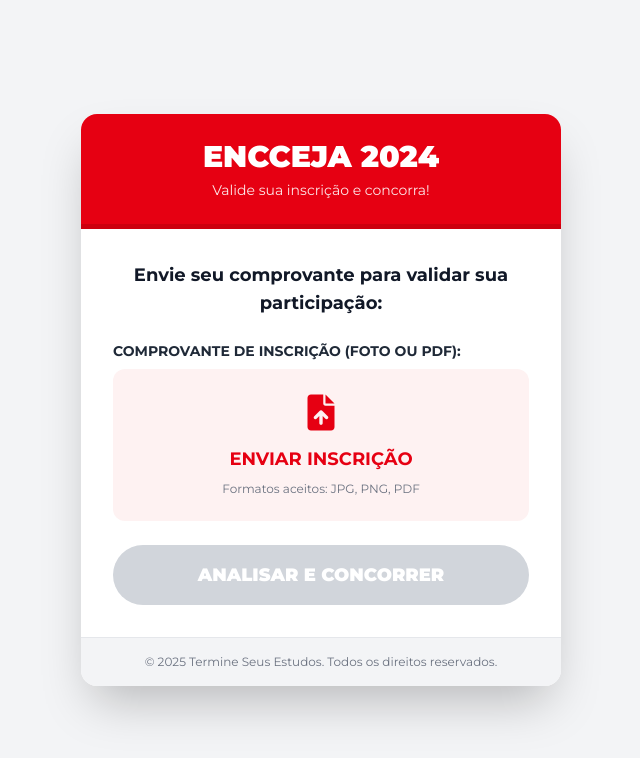
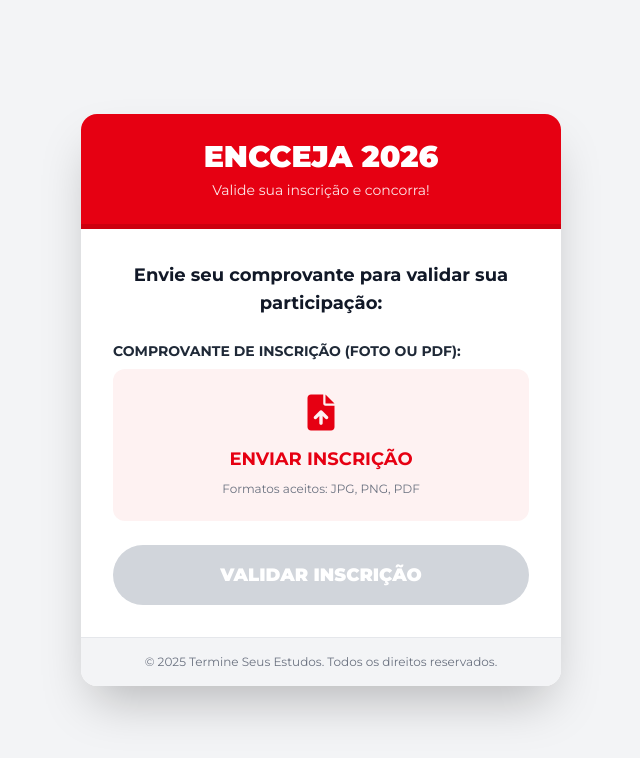
Before and after one commit to aentrosada/encceja-iscricao, a React (Vite) app: page / in a window 1280 px wide. Shown: the top 758 px of the page, without its empty margins (319-959 px from the left). Built offline with nearby package versions, Linux system fonts and the light colour scheme.

Commit message:
edicao texto

```diff
--- a/App.tsx
+++ b/App.tsx
@@ -120,7 +120,7 @@ const App: React.FC = () => {
 
         {/* Header */}
         <div className="bg-primary-red text-white p-6 border-b-[5px] border-dark-red text-center">
-          <h1 className="font-black text-3xl uppercase leading-tight mb-1">Encceja 2024</h1>
+          <h1 className="font-black text-3xl uppercase leading-tight mb-1">Encceja 2026</h1>
           <p className="text-sm font-normal opacity-90">Valide sua inscrição e concorra!</p>
         </div>
 
@@ -180,7 +180,7 @@ const App: React.FC = () => {
                   disabled={!file || isFormSubmitting}
                   className="w-full bg-primary-red text-white border-none py-4 text-lg font-black uppercase rounded-full cursor-pointer mt-4 shadow-lg hover:bg-dark-red hover:-translate-y-1 transition-all disabled:bg-gray-300 disabled:cursor-not-allowed disabled:shadow-none disabled:transform-none"
                 >
-                  {isFormSubmitting ? 'Analisando...' : 'Analisar e Concorrer'}
+                  {isFormSubmitting ? 'Analisando...' : 'Validar Inscrição'}
                 </button>
               </form>
             </div>
```
